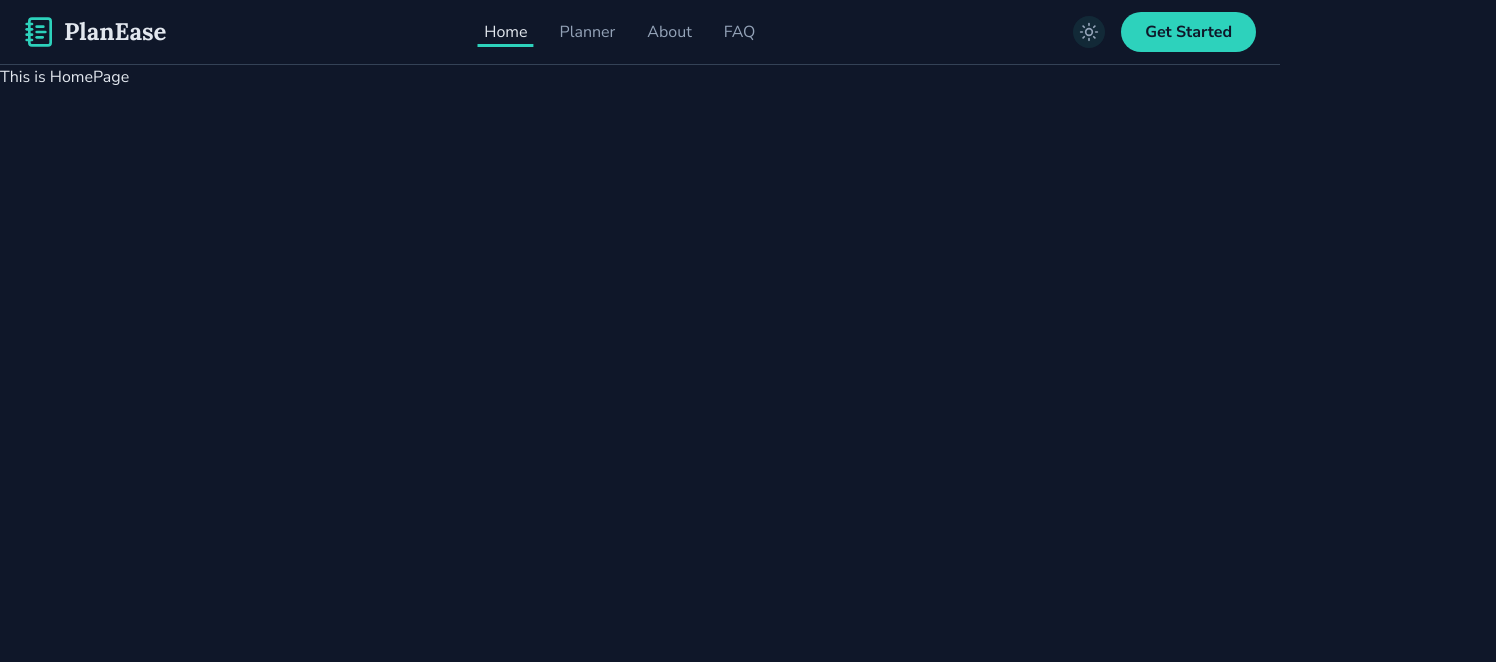
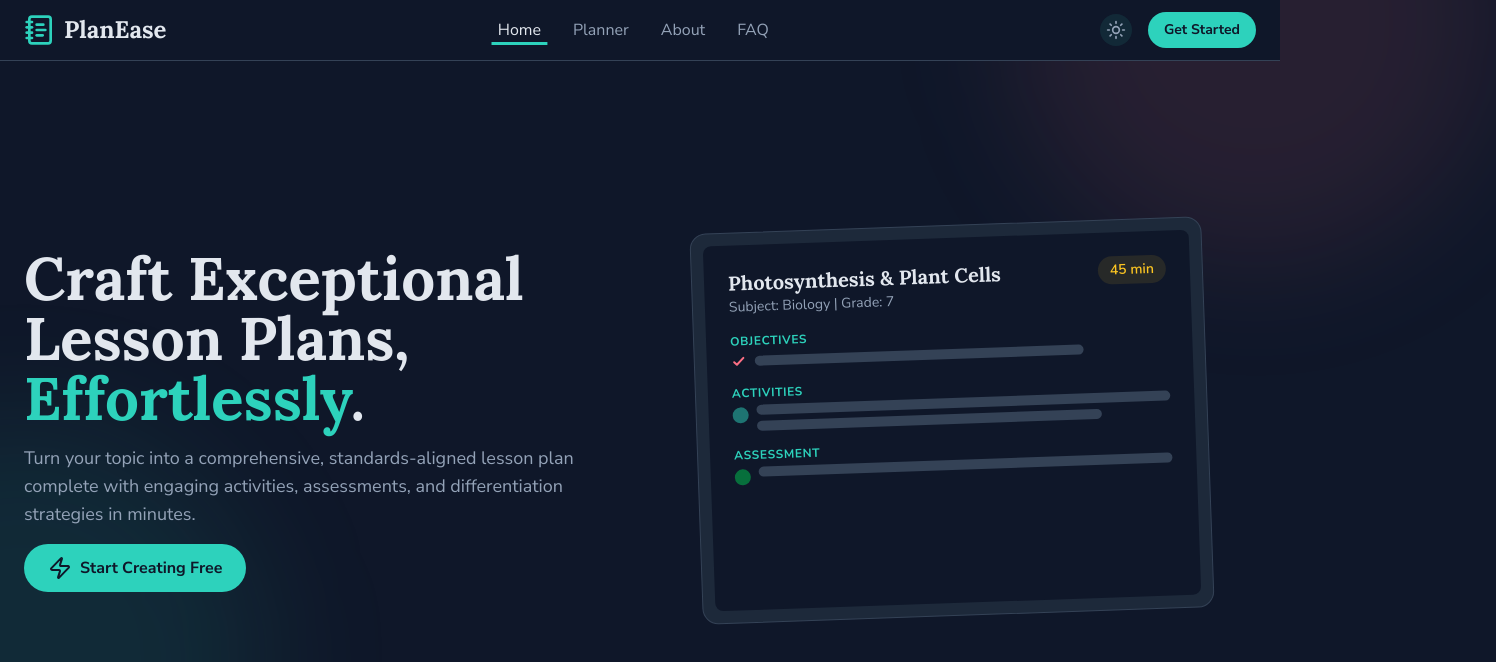
Before and after one commit to Shubham-567/planease-lesson-planner, a React (Vite) app: page / in a window 1280 px wide. Shown: the top 662 px of the page, 1496 px wide, since content can reach past the window. Built offline with nearby package versions, Linux system fonts and the light colour scheme.

Commit message:
Add Hero Section for Home Page and minor updates to Navbar index.css

```diff
--- a/src/components/Navbar.jsx
+++ b/src/components/Navbar.jsx
@@ -25,7 +25,7 @@ const Navbar = () => {
   ];
 
   return (
-    <header className='bg-bg-base border-b-[1px] border-border-base z-40'>
+    <header className='fixed top-0 left-0 w-full bg-base-100 border-b-[1px] border-base-300 z-40'>
       <div className='flex justify-between items-center gap-4 px-6 py-3 max-w-7xl mx-auto'>
         <NavLink
           to='/'
@@ -45,8 +45,8 @@ const Navbar = () => {
                     `${underlineStyle}
                     ${
                       isActive
-                        ? "text-text-base after:scale-x-130"
-                        : "text-text-muted hover:text-text-base"
+                        ? "text-neutral after:scale-x-130"
+                        : "text-neutral-muted hover:text-neutral"
                     }`
                   }>
                   {link.label}
@@ -59,7 +59,7 @@ const Navbar = () => {
         <div className='flex items-center gap-4 max-md:hidden'>
           {/* dark mode toggle */}
           <button
-            className='p-1.5 text-text-muted hover:text-primary bg-primary/10 hover:bg-primary/20 rounded-full cursor-pointer'
+            className='p-1.5 text-neutral-muted hover:text-primary bg-primary/10 hover:bg-primary/20 rounded-full cursor-pointer'
             onClick={() => setIsDarkMode(!isDarkMode)}
             aria-label='Toggle dark mode'>
             {isDarkMode ? (
@@ -69,9 +69,7 @@ const Navbar = () => {
             )}
           </button>
 
-          <NavLink
-            to='/planner'
-            className='px-6 py-2 rounded-full bg-primary hover:bg-primary/90 text-bg-base font-bold cursor-pointer hover:-translate-y-1 transition-transform duration-300'>
+          <NavLink to='/planner' className='primary-btn text-sm py-2 px-4'>
             Get Started
           </NavLink>
         </div>
@@ -80,7 +78,7 @@ const Navbar = () => {
         <div className='md:hidden flex items-center gap-2 sm:gap-4'>
           {/* dark mode toggle */}
           <button
-            className='p-1.5 text-text-muted hover:text-primary bg-primary/10 hover:bg-primary/20 rounded-full cursor-pointer'
+            className='p-1.5 text-neutral-muted hover:text-primary bg-primary/10 hover:bg-primary/20 rounded-full cursor-pointer'
             onClick={() => setIsDarkMode(!isDarkMode)}
             aria-label='Toggle dark mode'>
             {isDarkMode ? (
@@ -103,7 +101,7 @@ const Navbar = () => {
 
           {/* mobile menu overlay */}
           {isMenuOpen && (
-            <nav className='absolute -z-5 bg-bg-surface/80 backdrop-blur-2xl min-h-[90vh] w-full  -top-2 left-0'>
+            <nav className='absolute -z-5 bg-base-200/80 backdrop-blur-2xl min-h-[90vh] w-full  -top-2 left-0'>
               <ul className='flex flex-col justify-center items-center md:hidden text-3xl font-bold gap-8 h-screen'>
                 {navLinks.map((link) => (
                   <li key={link.to}>
@@ -111,8 +109,8 @@ const Navbar = () => {
                       to={link.to}
                       className={({ isActive }) =>
                         isActive
-                          ? "text-text-base after:scale-x-130"
-                          : "text-text-muted hover:text-text-base"
+                          ? "text-neutral after:scale-x-130"
+                          : "text-neutral-muted hover:text-neutral"
                       }
                       onClick={() => setIsMenuOpen(false)}>
                       {link.label}
--- a/src/index.css
+++ b/src/index.css
@@ -8,12 +8,14 @@
   --secondary: hsl(349, 89%, 60%);
   --accent: hsl(38, 92%, 50%);
 
-  --text-base: hsl(215, 33%, 17%);
-  --text-muted: hsl(215, 16%, 47%);
+  /* Text color */
+  --neutral: hsl(215, 33%, 17%);
+  --neutral-muted: hsl(215, 16%, 47%);
 
-  --bg-base: hsl(210, 25%, 98%);
-  --bg-surface: hsl(214, 27%, 96%);
-  --border-base: hsl(215, 25%, 91%);
+  /* Background colors */
+  --base-100: hsl(210, 25%, 98%);
+  --base-200: hsl(214, 27%, 96%);
+  --base-300: hsl(215, 25%, 91%);
 }
 
 .dark {
@@ -22,12 +24,14 @@
   --secondary: hsl(351, 95%, 71%);
   --accent: hsl(45, 97%, 56%);
 
-  --text-base: hsl(215, 25%, 91%);
-  --text-muted: hsl(215, 20%, 65%);
+  /* Text color */
+  --neutral: hsl(215, 25%, 91%);
+  --neutral-muted: hsl(215, 20%, 65%);
 
-  --bg-base: hsl(222, 47%, 11%);
-  --bg-surface: hsl(215, 33%, 17%);
-  --border-base: hsl(215, 25%, 27%);
+  /* Background colors */
+  --base-100: hsl(222, 47%, 11%);
+  --base-200: hsl(215, 33%, 17%);
+  --base-300: hsl(215, 25%, 27%);
 }
 
 @theme {
@@ -35,12 +39,14 @@
   --color-secondary: var(--secondary);
   --color-accent: var(--accent);
 
-  --color-text-base: var(--text-base);
-  --color-text-muted: var(--text-muted);
+  /* Text color */
+  --color-neutral: var(--neutral);
+  --color-neutral-muted: var(--neutral-muted);
 
-  --color-bg-base: var(--bg-base);
-  --color-bg-surface: var(--bg-surface);
-  --color-border-base: var(--border-base);
+  /* Background colors */
+  --color-base-100: var(--base-100);
+  --color-base-200: var(--base-200);
+  --color-base-300: var(--base-300);
 
   --font-sans: "Nunito Sans", sans-serif;
   --font-serif: "Lora", serif;
@@ -48,7 +54,7 @@
 
 @layer base {
   body {
-    @apply bg-bg-base text-text-base;
+    @apply bg-base-100 text-neutral overflow-x-hidden;
   }
 
   h1,
@@ -61,6 +67,8 @@
   }
 }
 
-/* @layer components {
-
-} */
+@layer components {
+  .primary-btn {
+    @apply flex items-center gap-2 px-6 py-3 rounded-full bg-primary hover:bg-primary/90 text-base-100 font-bold cursor-pointer hover:-translate-y-1 transition-transform duration-300 max-w-fit;
+  }
+}
--- a/src/pages/HomePage.jsx
+++ b/src/pages/HomePage.jsx
@@ -1,5 +1,11 @@
+import HeroSection from "../sections/HomePageSections/HeroSection";
+
 const HomePage = () => {
-  return <main>This is HomePage</main>;
+  return (
+    <main className='flex flex-col items-center justify-center h-screen max-w-7xl mx-auto px-6 py-3'>
+      <HeroSection />
+    </main>
+  );
 };
 
 export default HomePage;
--- /dev/null
+++ b/src/sections/HomePageSections/HeroSection.jsx
@@ -0,0 +1,100 @@
+import { Zap } from "lucide-react";
+import { Link } from "react-router-dom";
+
+const HeroSection = () => {
+  return (
+    <section className='relative flex items-center justify-between gap-4 min-h-[80vh] mt-10'>
+      {/* background circles */}
+      <div className='absolute -top-20 right-0 size-120 bg-secondary/10 rounded-full blur-3xl transform translate-x-1/2 -translate-y-1/2 -z-10'></div>
+
+      <div className='absolute bottom-20 left-0 size-120 bg-primary/10 rounded-full blur-3xl transform -translate-x-1/2 translate-y-1/2 -z-10'></div>
+
+      {/* left side - text content */}
+      <div className='md:w-1/2 space-y-4'>
+        <h1 className='text-4xl md:text-5xl lg:text-6xl font-bold font-serif'>
+          Craft Exceptional Lesson Plans,{" "}
+          <span className='text-primary'>Effortlessly</span>.
+        </h1>
+
+        <p className='sm:text-lg text-neutral-muted'>
+          Turn your topic into a comprehensive, standards-aligned lesson plan
+          complete with engaging activities, assessments, and differentiation
+          strategies in minutes.
+        </p>
+
+        <Link to='/planner' className='primary-btn'>
+          <Zap className='size-6' />
+          <span>Start Creating Free</span>
+        </Link>
+      </div>
+
+      {/* right side - illustration */}
+      <div className='relative hidden md:block w-1/2'>
+        <div className='bg-base-200 p-3 rounded-2xl transform md:-rotate-2 border border-base-300 max-w-lg mx-auto'>
+          <div className='aspect-[4/3] bg-base-100 rounded-lg p-6'>
+            <div className='flex justify-between items-start mb-4'>
+              <div>
+                <h2 className='font-bold text-xl font-serif text-neutral'>
+                  Photosynthesis & Plant Cells
+                </h2>
+                <p className='text-sm text-neutral-muted'>
+                  Subject: Biology | Grade: 7
+                </p>
+              </div>
+              <span className='text-sm px-3 py-1 bg-accent/10 text-accent rounded-full font-semibold'>
+                45 min
+              </span>
+            </div>
+            <div className='space-y-4'>
+              <div>
+                <h3 className='text-xs font-bold uppercase tracking-wider text-primary mb-1'>
+                  Objectives
+                </h3>
+                <div className='flex items-center gap-2'>
+                  <svg
+                    className='size-4 text-secondary flex-shrink-0'
+                    fill='none'
+                    viewBox='0 0 24 24'
+                    stroke='currentColor'
+                    strokeWidth={3}>
+                    <path
+                      strokeLinecap='round'
+                      strokeLinejoin='round'
+                      d='M5 13l4 4L19 7'
+                    />
+                  </svg>
+                  <div className='h-2.5 bg-base-300 rounded-full w-3/4'></div>
+                </div>
+              </div>
+
+              <div>
+                <h3 className='text-xs font-bold uppercase tracking-wider text-primary mb-1'>
+                  Activities
+                </h3>
+                <div className='flex items-start gap-2'>
+                  <div className='size-4 mt-0.5 bg-primary/50 rounded-full flex-shrink-0'></div>
+                  <div className='space-y-1.5 w-full'>
+                    <div className='h-2.5 bg-base-300 rounded-full w-full'></div>
+                    <div className='h-2.5 bg-base-300 rounded-full w-5/6'></div>
+                  </div>
+                </div>
+              </div>
+
+              <div>
+                <h3 className='text-xs font-bold uppercase tracking-wider text-primary mb-1'>
+                  Assessment
+                </h3>
+                <div className='flex items-start gap-2'>
+                  <div className='size-4 mt-0.5 bg-green-500/50 rounded-full flex-shrink-0'></div>
+                  <div className='h-2.5 bg-base-300 rounded-full w-full'></div>
+                </div>
+              </div>
+            </div>
+          </div>
+        </div>
+      </div>
+    </section>
+  );
+};
+
+export default HeroSection;
```
